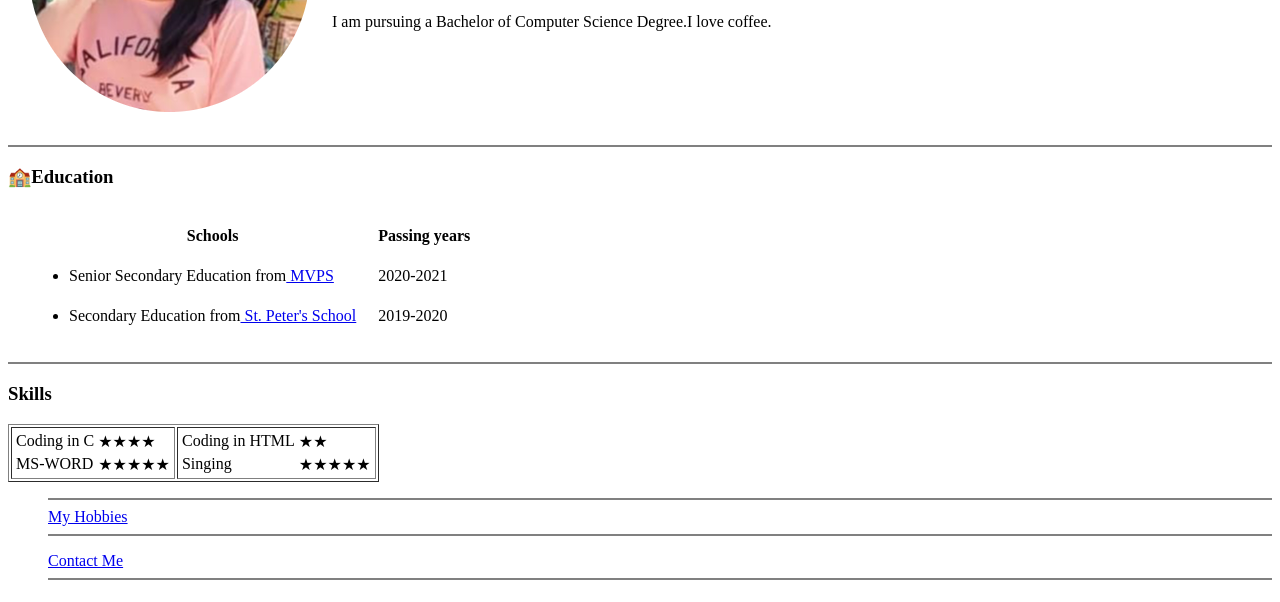
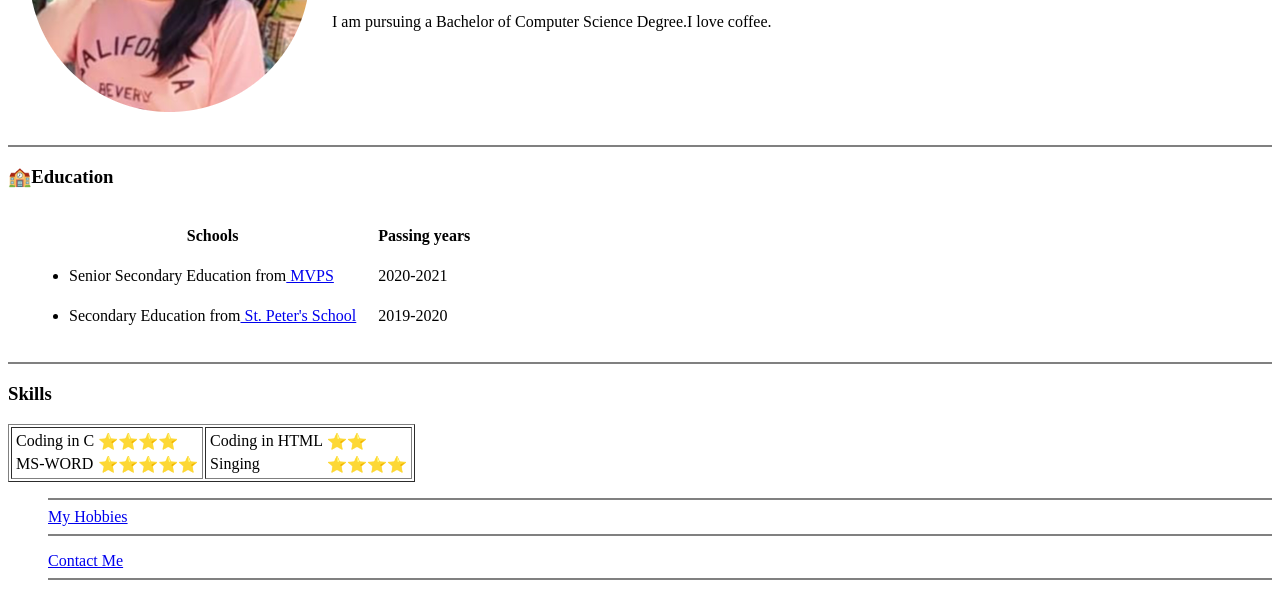
Before and after one commit to latika-sethi/CV, a plain HTML site: page index.html in a window 1280 px wide. Shown: the part 198-800 px from the top of the page. Drawn offline with Linux system fonts and the light colour scheme.

Commit message:
add changes in cv

```diff
--- a/index.html
+++ b/index.html
@@ -50,11 +50,11 @@
         <table>
           <tr>
             <td>Coding in C</td>
-            <td>★★★★</td>
+            <td>⭐⭐⭐⭐</td>
           </tr>
           <tr>
             <td>MS-WORD</td>
-            <td>★★★★★</td>
+            <td>⭐⭐⭐⭐⭐</td>
           </tr>
         </table>
       </td>
@@ -62,11 +62,11 @@
         <table>
           <tr>
             <td>Coding in HTML</td>
-            <td>★★</td>
+            <td>⭐⭐</td>
           </tr>
           <tr>
             <td>Singing</td>
-            <td>★★★★★</td>
+            <td>⭐⭐⭐⭐</td>
 
           </tr>
         </table>
```
